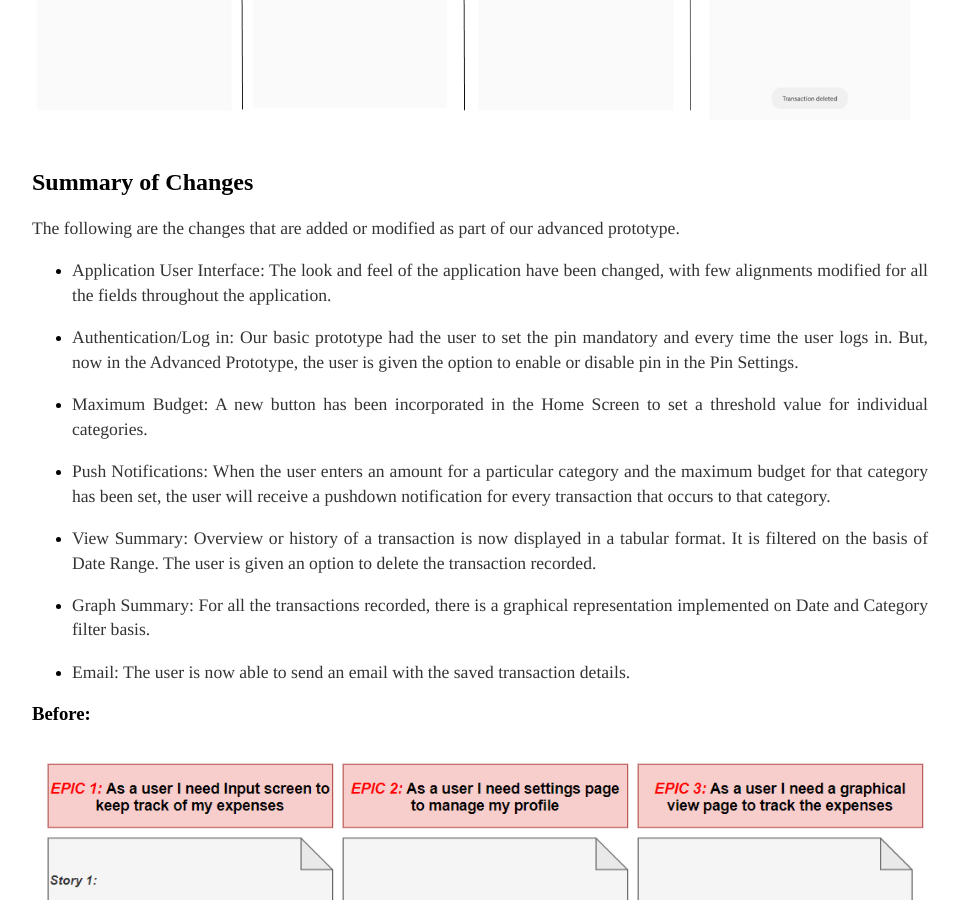
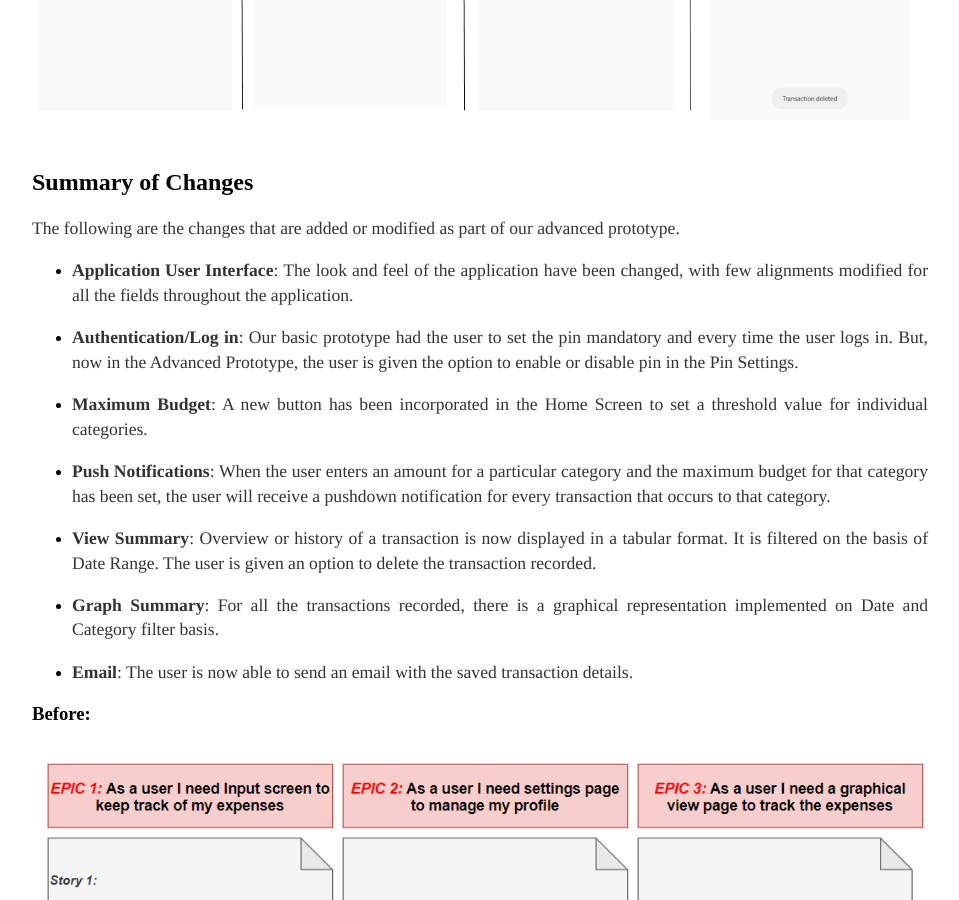
Before and after one commit to DBSE-teaching/isee2019-Sky-Net, a Jekyll site: the page built from docs/_posts/2019-06-04-third-post.md, in a window 1280 px wide and 900 px high, scrolled down 3061 px. Shown: the whole window, without its empty margins (160-1119 px from the left). Built offline with Jekyll 4.4.1, drawn with Linux system fonts in a browser that asks for light colours.

Commit message:
Update 2019-06-04-third-post.md

```diff
--- a/docs/_posts/2019-06-04-third-post.md
+++ b/docs/_posts/2019-06-04-third-post.md
@@ -60,13 +60,13 @@
 <p style="font-family:Times;font-size:110%;text-align:justify">The following are the changes that are added or modified as part of our advanced prototype.</p>
 
 <ul>
-<li><p style="font-family:Times;font-size:110%;text-align:justify">Application User Interface: The look and feel of the application have been changed, with few alignments modified for all the fields throughout the application.</p></li>
-<li><p style="font-family:Times;font-size:110%;text-align:justify">Authentication/Log in: Our basic prototype had the user to set the pin mandatory and every time the user logs in. But, now in the Advanced Prototype, the user is given the option to enable or disable pin in the Pin Settings.</p></li>
-<li><p style="font-family:Times;font-size:110%;text-align:justify">Maximum Budget: A new button has been incorporated in the Home Screen to set a threshold value for individual categories.</p></li>
-<li><p style="font-family:Times;font-size:110%;text-align:justify">Push Notifications: When the user enters an amount for a particular category and the maximum budget for that category has been set, the user will receive a pushdown notification for every transaction that occurs to that category.</p></li>
-<li><p style="font-family:Times;font-size:110%;text-align:justify">View Summary: Overview or history of a transaction is now displayed in a tabular format. It is filtered on the basis of Date Range. The user is given an option to delete the transaction recorded.</p></li>
-<li><p style="font-family:Times;font-size:110%;text-align:justify">Graph Summary:  For all the transactions recorded, there is a graphical representation implemented on Date and Category filter basis.</p></li>
-<li><p style="font-family:Times;font-size:110%;text-align:justify">Email: The user is now able to send an email with the saved transaction details.</p></li></ul>
+  <li><p style="font-family:Times;font-size:110%;text-align:justify"><b>Application User Interface</b>: The look and feel of the application have been changed, with few alignments modified for all the fields throughout the application.</p></li>
+<li><p style="font-family:Times;font-size:110%;text-align:justify"><b>Authentication/Log in</b>: Our basic prototype had the user to set the pin mandatory and every time the user logs in. But, now in the Advanced Prototype, the user is given the option to enable or disable pin in the Pin Settings.</p></li>
+<li><p style="font-family:Times;font-size:110%;text-align:justify"><b>Maximum Budget</b>: A new button has been incorporated in the Home Screen to set a threshold value for individual categories.</p></li>
+<li><p style="font-family:Times;font-size:110%;text-align:justify"><b>Push Notifications</b>: When the user enters an amount for a particular category and the maximum budget for that category has been set, the user will receive a pushdown notification for every transaction that occurs to that category.</p></li>
+<li><p style="font-family:Times;font-size:110%;text-align:justify"><b>View Summary</b>: Overview or history of a transaction is now displayed in a tabular format. It is filtered on the basis of Date Range. The user is given an option to delete the transaction recorded.</p></li>
+<li><p style="font-family:Times;font-size:110%;text-align:justify"><b>Graph Summary</b>:  For all the transactions recorded, there is a graphical representation implemented on Date and Category filter basis.</p></li>
+  <li><p style="font-family:Times;font-size:110%;text-align:justify"><b>Email</b>: The user is now able to send an email with the saved transaction details.</p></li></ul>
 
 ### Before:
 ![Deadline image]({{site.baseurl}}/images/olduserstories.png "Old User Stories"){:height="50%" width="100%"}
```
